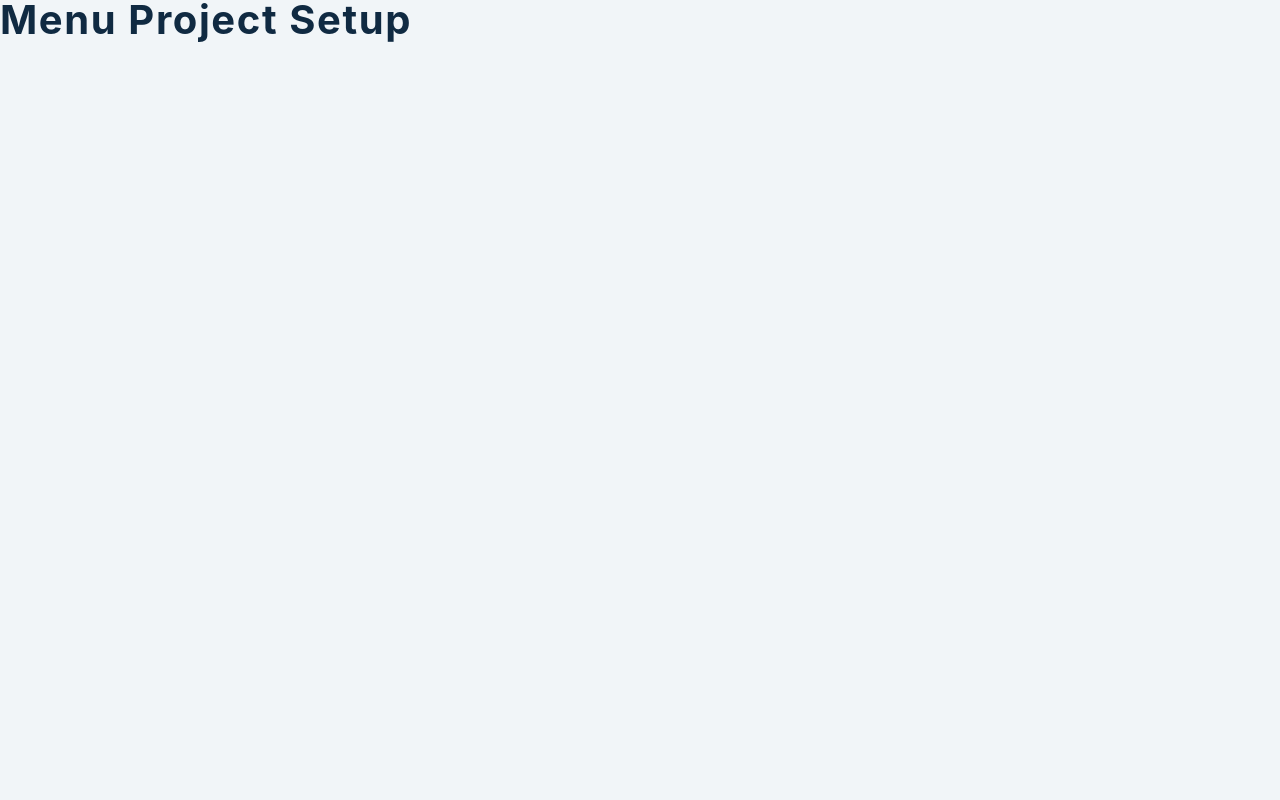
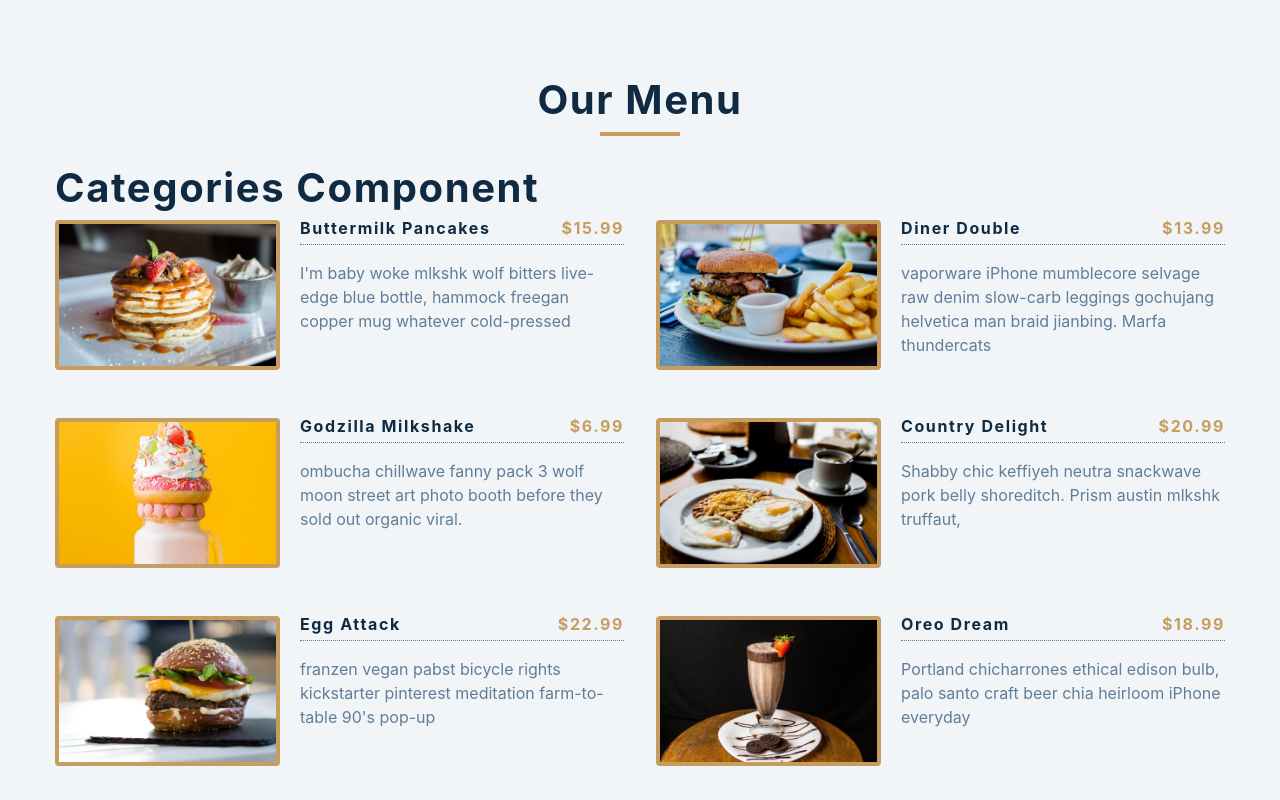
Before and after one commit to jalvaradoas39/react-projects, a React (Create React App) app in the folder 05-menu/: page / in a window 1280 px wide. Shown: the top 800 px of the page. Built offline with nearby package versions, Linux system fonts and the light colour scheme.

Commit message:
Display menu items

```diff
--- a/05-menu/src/App.js
+++ b/05-menu/src/App.js
@@ -4,7 +4,21 @@ import Categories from './Categories';
 import items from './data';
 
 function App() {
-  return <h2>menu project setup</h2>;
+	const [menuItems, setMenuItems] = useState(items);
+	const [categories, setCategories] = useState([]);
+
+	return (
+		<main>
+			<section className='menu section'>
+				<div className='title'>
+					<h2>Our Menu</h2>
+					<div className='underline'></div>
+				</div>
+				<Categories />
+				<Menu items={menuItems} />
+			</section>
+		</main>
+	);
 }
 
 export default App;
--- a/05-menu/src/Categories.js
+++ b/05-menu/src/Categories.js
@@ -1,7 +1,7 @@
 import React from 'react';
 
 const Categories = () => {
-  return <h2>categories component</h2>;
+	return <h2>categories component</h2>;
 };
 
 export default Categories;
--- a/05-menu/src/Menu.js
+++ b/05-menu/src/Menu.js
@@ -1,7 +1,26 @@
 import React from 'react';
 
-const Menu = () => {
-  return <h2>menu component</h2>;
+const Menu = ({ items }) => {
+	return (
+		<div className='section-center'>
+			{items.map(menuItem => {
+				const { id, title, category, price, img, desc } = menuItem;
+
+				return (
+					<article key={id} className='menu-item'>
+						<img src={img} alt={title} className='photo' />
+						<div className='item-info'>
+							<header>
+								<h4>{title}</h4>
+								<h4 className='price'>${price}</h4>
+							</header>
+							<p className='item-text'>{desc}</p>
+						</div>
+					</article>
+				);
+			})}
+		</div>
+	);
 };
 
 export default Menu;
```
